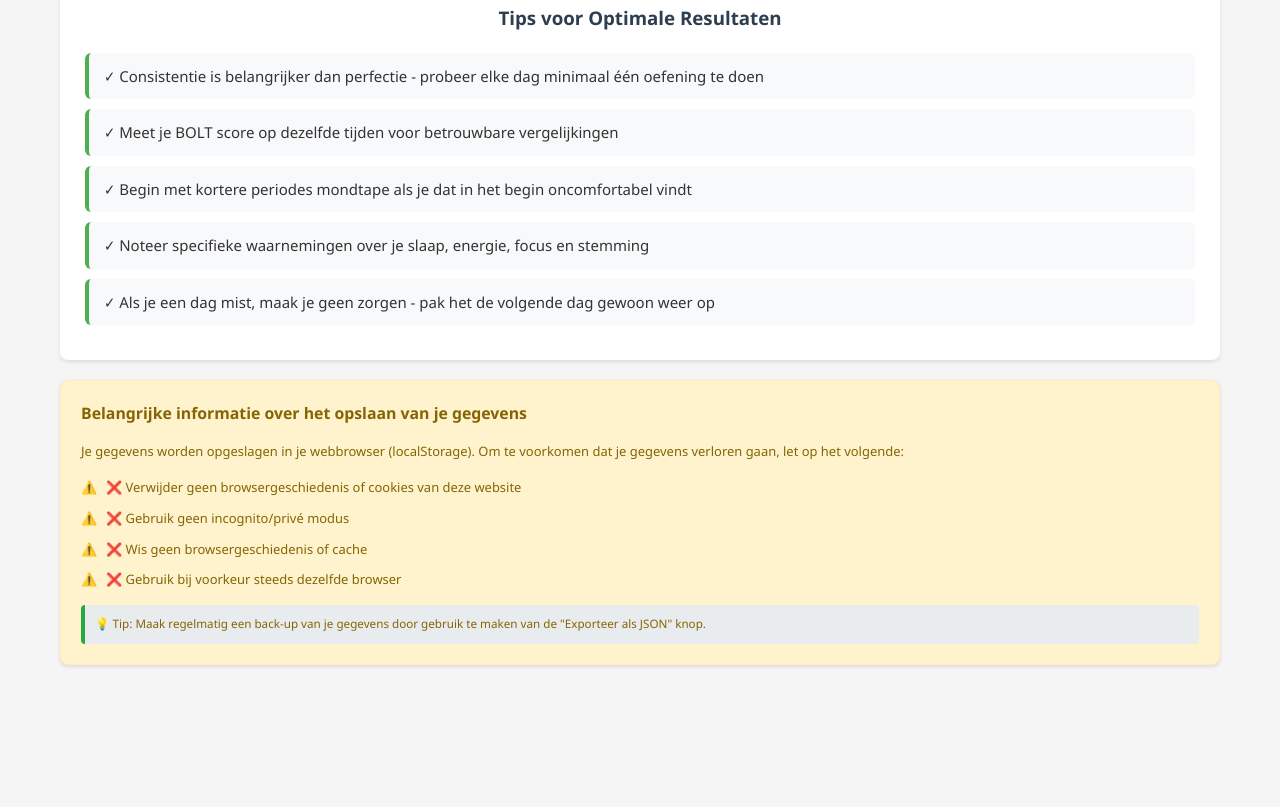
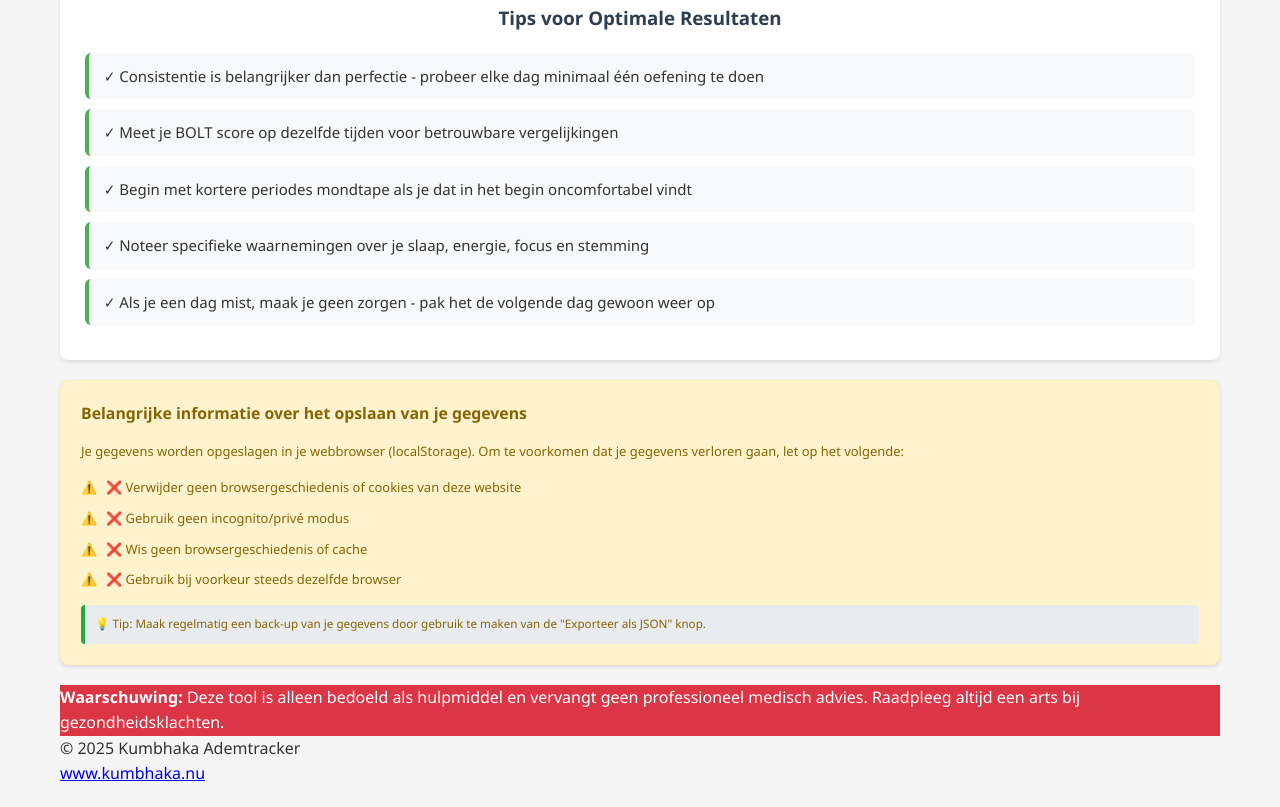
Before and after one commit to amstigter/kumbhaka-ademtracker, a plain HTML site: page index.html in a window 1280 px wide. Shown: the part 2520-3327 px from the top of the page. Before the commit the page ends 3225 px from the top, so only its background shows below. Drawn offline with nearby package versions, Linux system fonts and the light colour scheme.

Commit message:
Update index.html

```diff
--- a/index.html
+++ b/index.html
@@ -190,6 +190,15 @@
                 <p class="tip">💡 Tip: Maak regelmatig een back-up van je gegevens door gebruik te maken van de "Exporteer als JSON" knop.</p>
             </div>
         </div>
+ <div class="warning">
+            <strong>Waarschuwing:</strong> Deze tool is alleen bedoeld als hulpmiddel en vervangt geen professioneel medisch advies. Raadpleeg altijd een arts bij gezondheidsklachten.
+        </div>
+        <div class="copyright">
+            © 2025 Kumbhaka Ademtracker
+            <div class="website-link">
+                <a href="https://www.kumbhaka.nu" target="_blank">www.kumbhaka.nu</a>
+            </div>
+        </div>
     </div>
     <script src="script.js"></script>
 </body>
```
